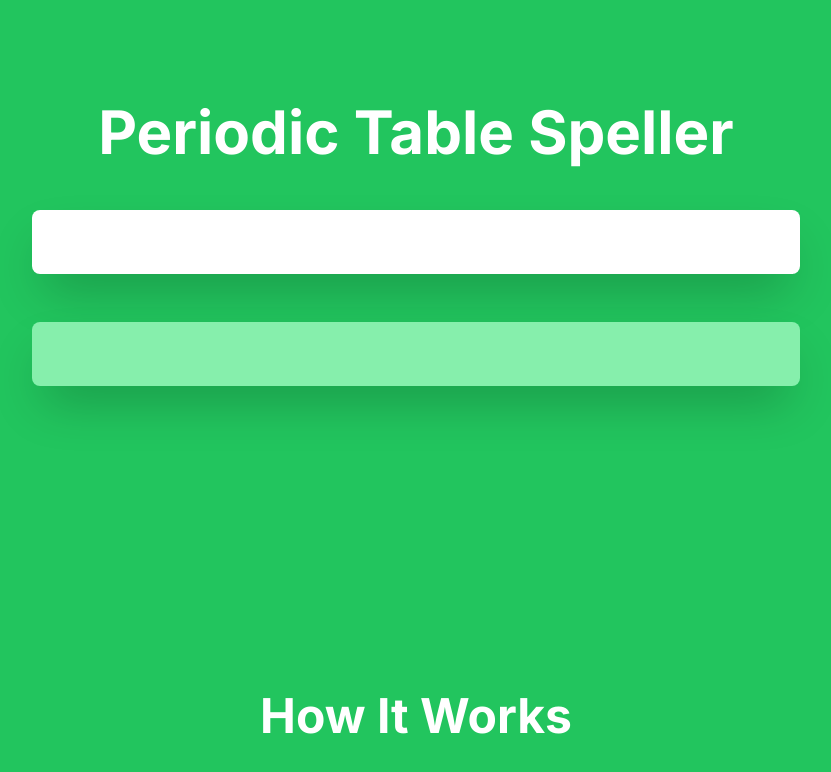
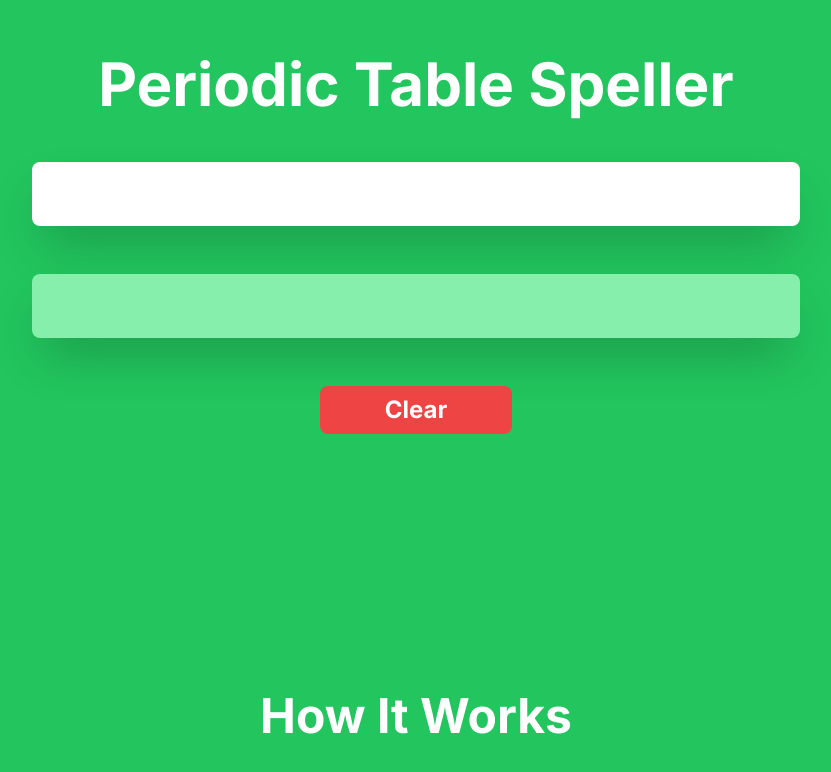
Before and after one commit to LeoLu0602/periodic-table-speller, a Next.js app: page / in a window 1280 px wide. Shown: the part 156-928 px from the top of the page, without its empty margins (224-1055 px from the left). Built offline with nearby package versions, Linux system fonts and the light colour scheme.

Commit message:
feat: add clear button

```diff
--- a/app/ui/home/Main.tsx
+++ b/app/ui/home/Main.tsx
@@ -37,10 +37,7 @@ export default function Main() {
   ): Promise<void> {
     if (e.key === 'Enter') {
       if (sentence.length === 0) {
-        setResponse({
-          isBreakable: true,
-          resultArray: [],
-        });
+        clear();
 
         return;
       }
@@ -94,6 +91,14 @@ export default function Main() {
     });
   }
 
+  function clear(): void {
+    setSentence('');
+    setResponse({
+      isBreakable: true,
+      resultArray: [],
+    });
+  }
+
   return (
     <div
       className={clsx(
@@ -144,6 +149,12 @@ export default function Main() {
           <div className='font-bold text-red-500'>Not Breakable</div>
         )}
       </div>
+      <button
+        className='h-12 w-48 rounded-lg bg-red-500 text-2xl font-bold text-white hover:bg-red-400'
+        onClick={clear}
+      >
+        Clear
+      </button>
     </div>
   );
 }
```
